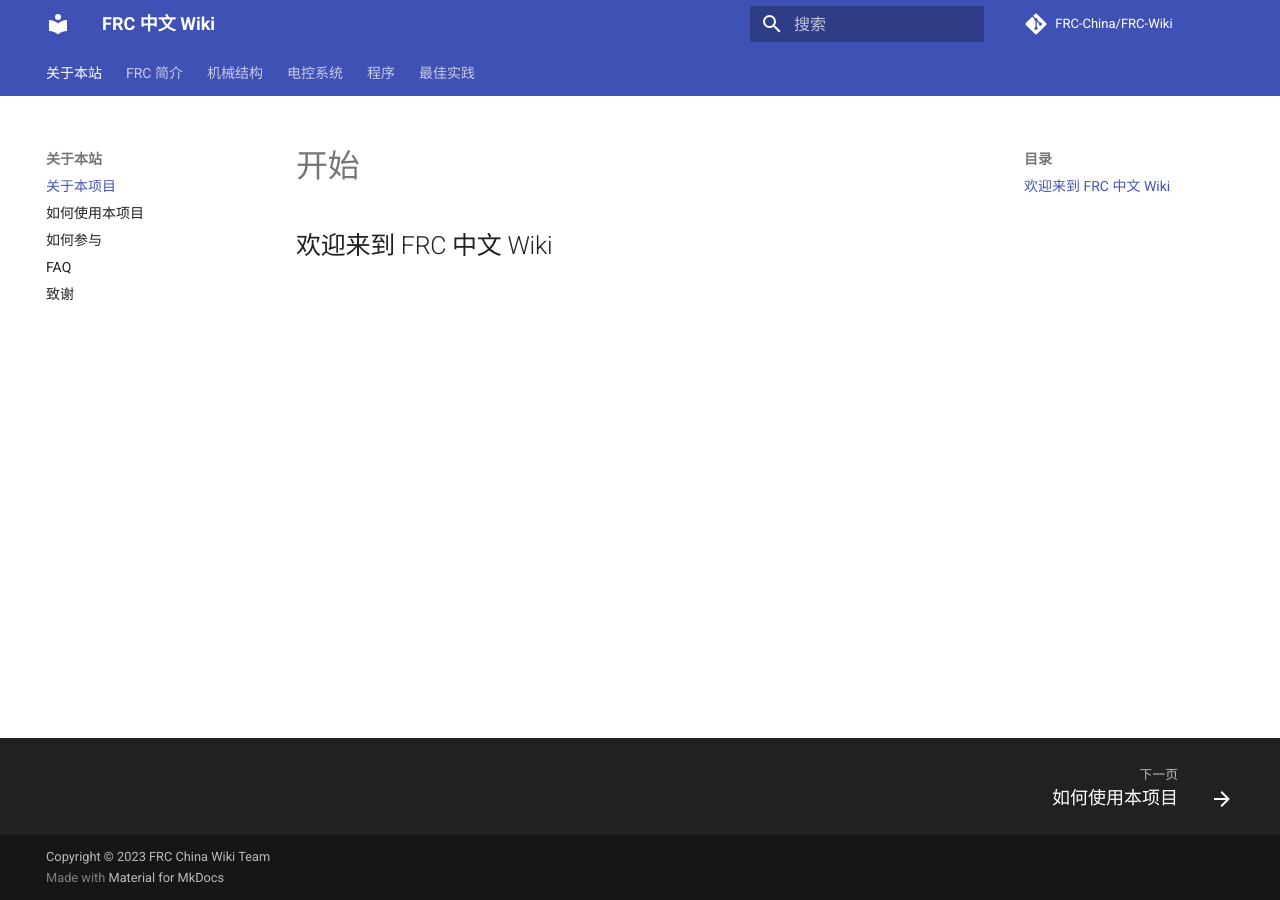
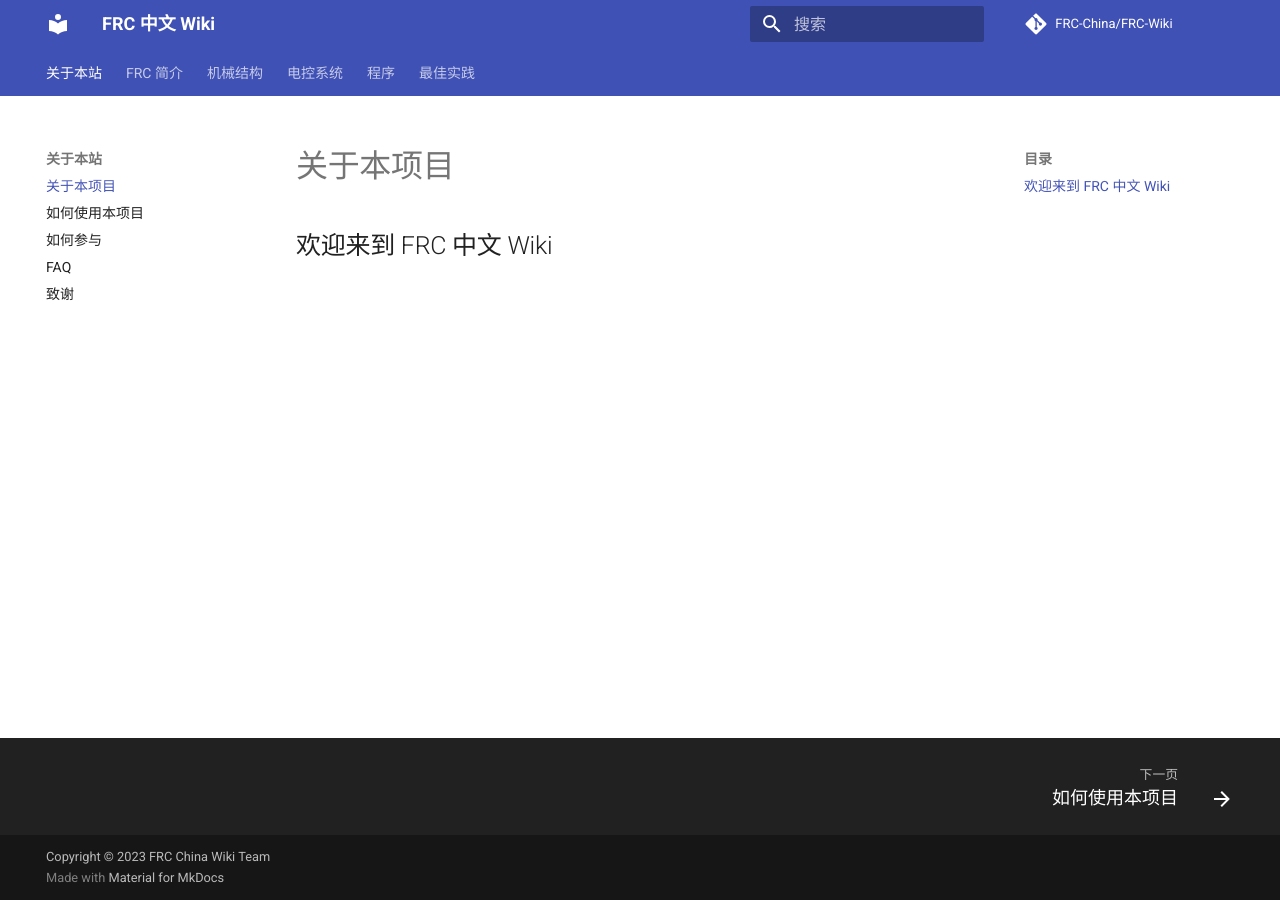
Before and after one commit to FRC-China/FRC-Wiki, an MkDocs documentation site: the page built from docs/index.md, in a window 1280 px wide. Built offline with MkDocs 1.6.1 and Material for MkDocs 9.7.7, drawn with Linux system fonts in a browser that asks for light colours; comment, search, counter and statistics services are not loaded.

Commit message:
Update index.md

```diff
--- a/docs/index.md
+++ b/docs/index.md
@@ -1,3 +1,3 @@
-# 开始
+# 关于本项目
 
 ## 欢迎来到 FRC 中文 Wiki
```
